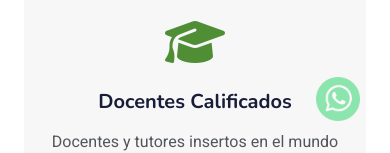
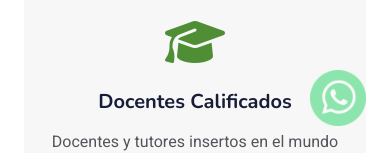
Before and after one commit to JuanChini-Dev/aepc_landing_2023, a plain HTML site: page index.html in a window 390 px wide. Shown: the part 693-846 px from the top of the page. Drawn offline with nearby package versions, Linux system fonts and the light colour scheme.

Commit message:
Se cambio la etiqueta button por a en el boton de whatapp para probar compatibilidad mobile

```diff
--- a/css/style.css
+++ b/css/style.css
@@ -399,6 +399,7 @@
       right: calc(1.25rem + 1vw);
       width: 3.5rem;
       height: 3.5rem;
+      font-size: 1.5rem;
 
     }
   }
--- a/html/whatapp.html
+++ b/html/whatapp.html
@@ -1,6 +1,6 @@
 <div>
-  <button id="whatsapp_button">
-    <a href="https://wa.me/12345678?text=Hola,%20estoy%20interesado/a%20en...%20" target="_blank">
+  <!-- <button > -->
+    <a id="whatsapp_button" href="https://wa.me/12345678?text=Hola,%20estoy%20interesado/a%20en...%20" target="_blank">
       <img src="img/whatapp.png" alt="" loading="lazy"/>
-  </button>
+  <!-- </button> -->
 </div>
```
